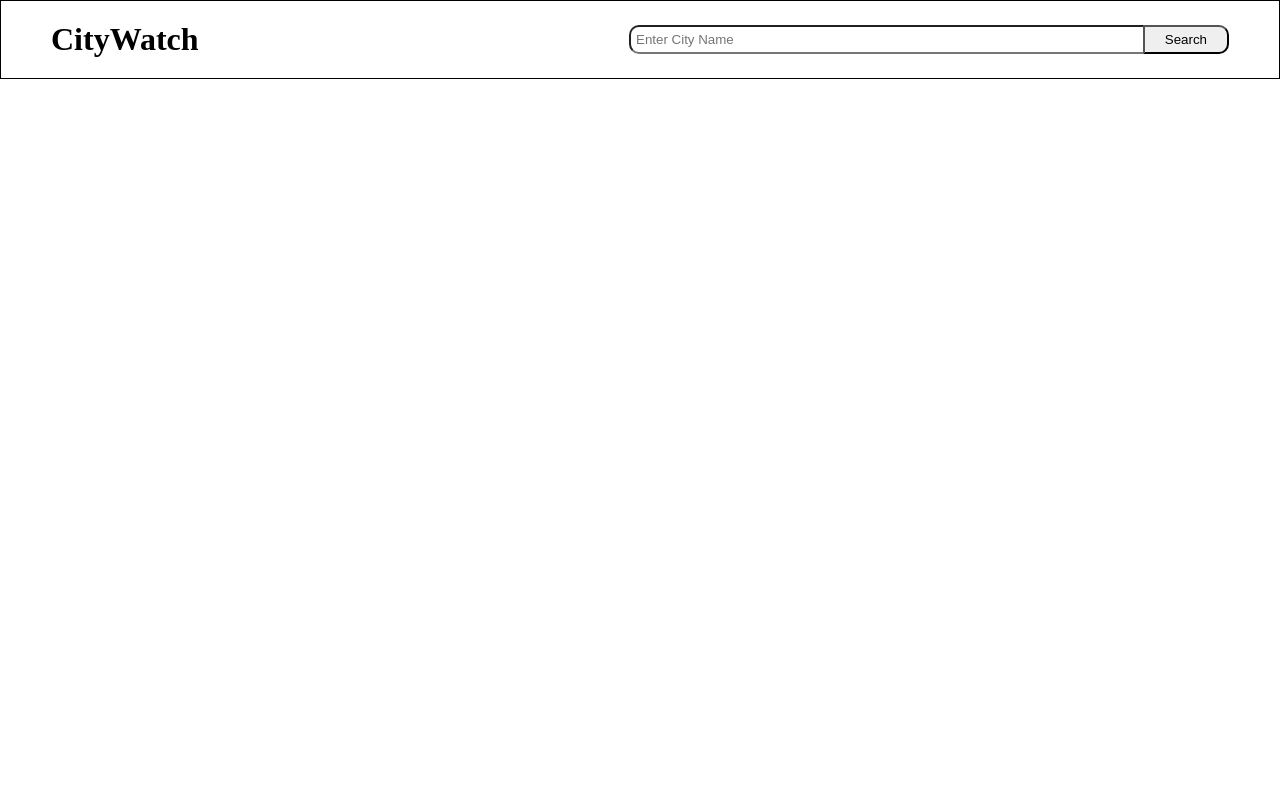
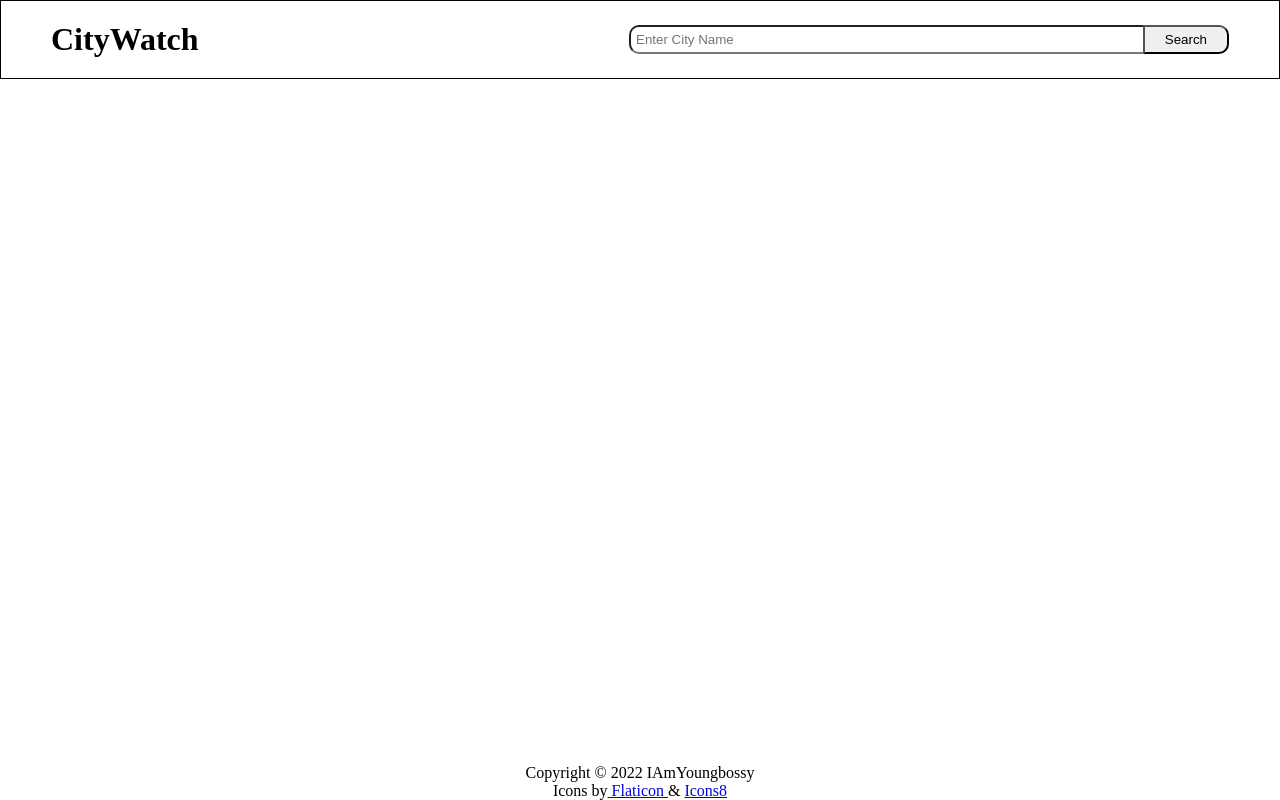
Before and after one commit to IAmYoungbossy/weather-app, a website built with webpack: page dist/index.html in a window 1280 px wide. Built offline with nearby package versions, Linux system fonts and the light colour scheme; no server answers.

Commit message:
Add page-footer.js module for displaying page footer

```diff
--- a/src/index.js
+++ b/src/index.js
@@ -2,6 +2,8 @@
 import { createHeader } from "./header";
 import { getWeatherData } from "./fetch-data";
 import "./style.css";
+import { createfooter } from "./page-footer";
 
 getWeatherData();
 createHeader();
+createfooter();
--- /dev/null
+++ b/src/page-footer.js
@@ -0,0 +1,33 @@
+import { createDomElement } from "./create-dom-element";
+
+function createfooter() {
+	const footer = createDomElement("footer");
+	const anchorLink = createDomElement("a", {
+		href: "https://github.com/IAmYoungbossy/weather-app",
+	});
+	const gitHubIcon = createDomElement("i", { fa: "fa-github" });
+	const iconsCredit = createDomElement("p");
+	const flatIconAnchor = createDomElement("a", {
+		target: "_blank",
+		href: "https://www.flaticon.com/",
+	});
+	const icons8Anchor = createDomElement("a", {
+		target: "_blank",
+		href: "https://icons8.com/",
+	});
+
+	flatIconAnchor.textContent = " Flaticon ";
+	icons8Anchor.textContent = " Icons8 ";
+	iconsCredit.append("Icons by", flatIconAnchor, " & ", icons8Anchor);
+	anchorLink.appendChild(gitHubIcon);
+
+	footer.append(
+		"Copyright \u00A9 2022 IAmYoungbossy",
+		"  ",
+		anchorLink,
+		iconsCredit
+	);
+	document.body.appendChild(footer);
+}
+
+export { createfooter };
--- a/src/style.css
+++ b/src/style.css
@@ -2,6 +2,11 @@
 	margin: 0;
 	padding: 0;
 	box-sizing: border-box;
+}
+body {
+  height: 100vh;
+  display: flex;
+  flex-direction: column;
 }
 
 /* Header styling */
@@ -43,3 +48,9 @@ h1 {
 .title-div {
 	flex: 1;
 }
+
+/* Footer Styling */
+footer {
+  text-align: center;
+  margin-top: auto;
+}
```
Also changed, not shown: dist/bundle.js.
